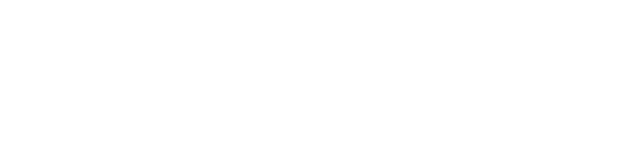
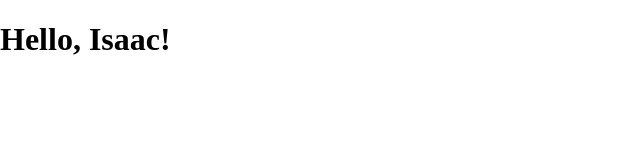
Before and after one commit to Maestro-Smooovo/template-12, a plain HTML site: page index.html in a window 1280 px wide. Shown: the whole page, without its empty margins (0-640 px from the left). Drawn offline with Linux system fonts and the light colour scheme.

Commit message:
hello Isaac

```diff
--- a/index.html
+++ b/index.html
@@ -8,7 +8,7 @@
     <link rel="stylesheet" href="style.css">
 </head>
 <body>
-    <i class="fa-brands fa-twitter"></i>
+    <h1>Hello, Isaac!</h1>
 
     <link rel="stylesheet" href="script.js">
 </body>
```
